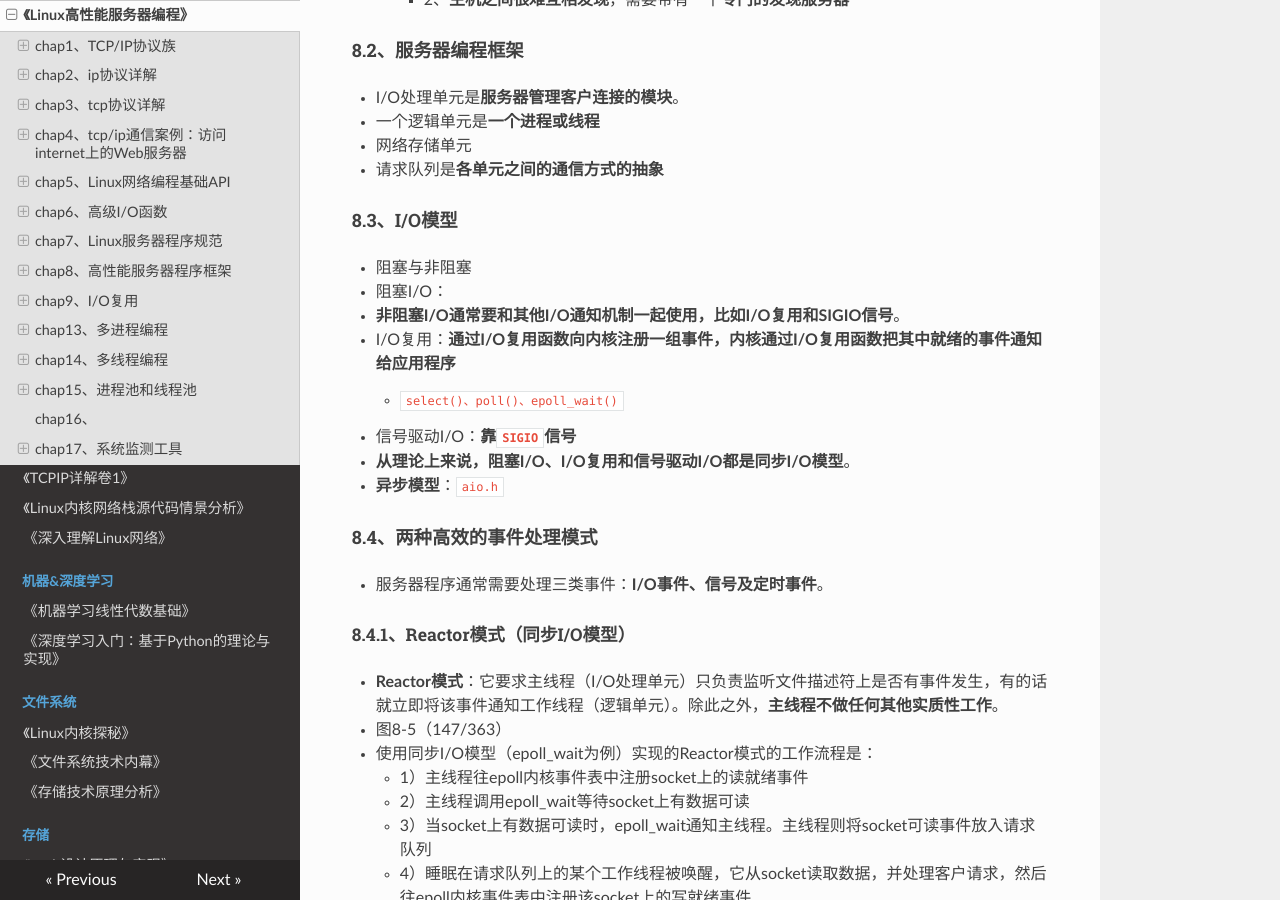
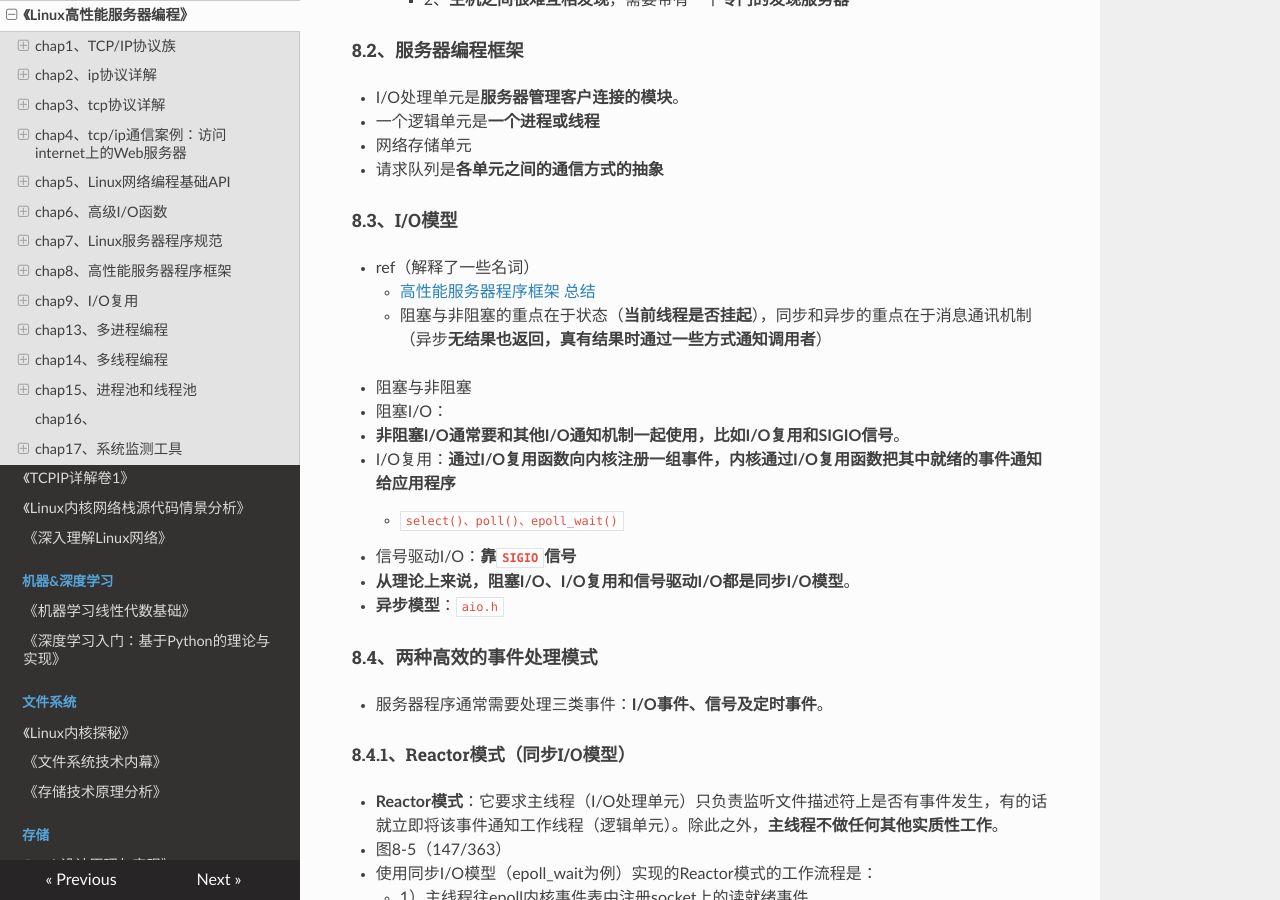
Before and after one commit to wolflion/booknotes, an MkDocs documentation site: the page built from docs/10network/Linux高性能服务器编程.md, in a window 1280 px wide and 900 px high, scrolled down 13039 px. Built offline with MkDocs 1.6.1, drawn with Linux system fonts in a browser that asks for light colours; nearby versions of some CDN libraries.

Commit message:
Update Linux高性能服务器编程.md

```diff
--- a/docs/10network/Linux高性能服务器编程.md
+++ b/docs/10network/Linux高性能服务器编程.md
@@ -468,6 +468,10 @@ return true;
 
 #### 8.3、I/O模型
 
++ ref（解释了一些名词）
+  + [高性能服务器程序框架 总结](http://www.ninesnow.cn/2020/08/%e9%ab%98%e6%80%a7%e8%83%bd%e6%9c%8d%e5%8a%a1%e5%99%a8%e7%a8%8b%e5%ba%8f%e6%a1%86%e6%9e%b6-%e6%80%bb%e7%bb%93/)
+  + 阻塞与非阻塞的重点在于状态（**当前线程是否挂起**），同步和异步的重点在于消息通讯机制（异步**无结果也返回，真有结果时通过一些方式通知调用者**）
+
 + 阻塞与非阻塞
 + 阻塞I/O：
 + **非阻塞I/O通常要和其他I/O通知机制一起使用，比如I/O复用和SIGIO信号**。
```
